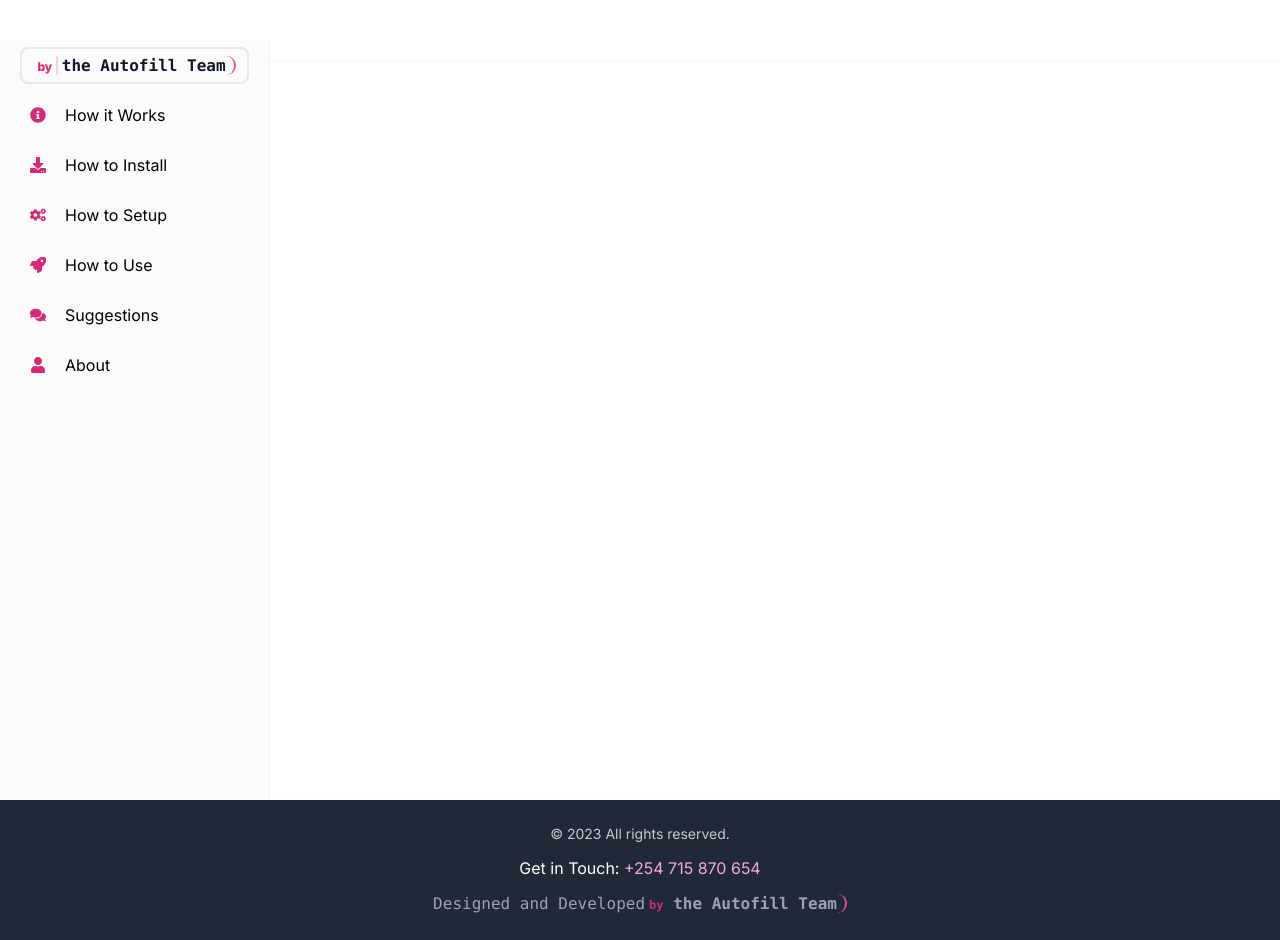
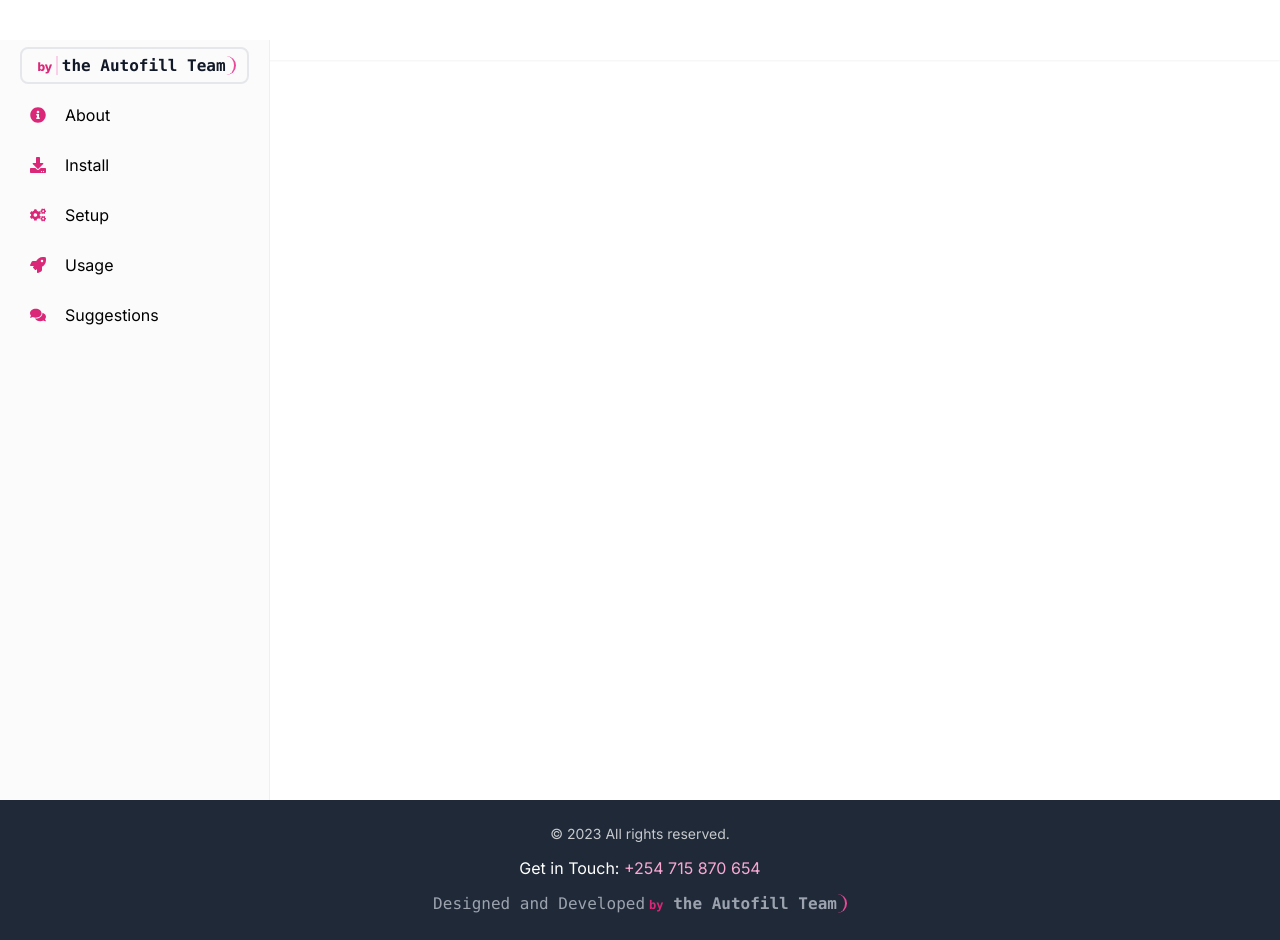
Before and after one commit to gerkim62/autofill-ai, a Next.js app: page / in a window 1280 px wide. Built offline with nearby package versions, Linux system fonts and the light colour scheme.

Commit message:
improved menu

```diff
--- a/components/Sidebar/index.tsx
+++ b/components/Sidebar/index.tsx
@@ -31,13 +31,32 @@ import { SidebarItem } from "./SidebarItem";
 
 const Sidebar = () => {
   const sidebarItems: SidebarItem[] = [
-    //how it works
-    { label: "How it Works", path: "/how-it-works", icon: FaInfoCircle },
-    { label: "How to Install", path: "/how-to-install", icon: FaDownload },
-  { label: "How to Setup", path: "/how-to-set-up", icon: FaCogs },
-  { label: "How to Use", path: "/how-to-use", icon:FaRocket },
-  { label: "Suggestions", path: "/suggestions", icon: FaComments },
-  { label: "About", path: "/about", icon: FaUser },
+    {
+      label: "About",
+      path: "/about",
+      icon: FaInfoCircle,
+    },
+
+    {
+      label: "Install",
+      path: "/install",
+      icon: FaDownload,
+    },
+    {
+      label: "Setup",
+      path: "/setup",
+      icon: FaCogs,
+    },
+    {
+      label: "Usage",
+      path: "/usage",
+      icon: FaRocket,
+    },
+    {
+      label: "Suggestions",
+      path: "/suggestions",
+      icon: FaComments,
+    },
   ];
 
   const [sidebarShowing, setSidebarShowing] = useState(false);
```
